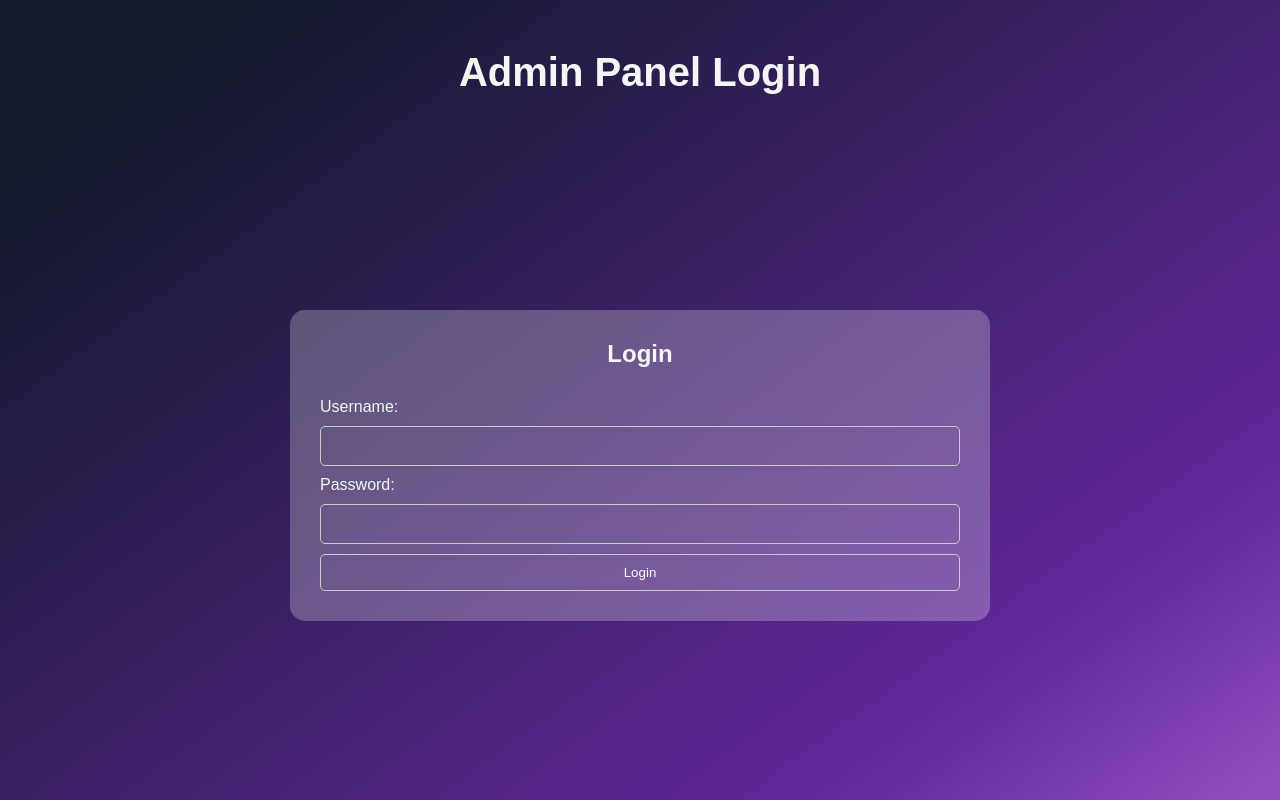
After one commit to PAtreju/AutoSciagi, a FastAPI app: template AutoSciagi/templates/login.html in a window 1280 px wide. The commit adds this page. Run offline with FastAPI, Linux system fonts and the light colour scheme; the template is opened without the code that fills it, so the values that code supplies are empty.

Commit message:
feat: implement user authentication with login and logout functionality

```diff
--- /dev/null
+++ b/AutoSciagi/auth.py
@@ -0,0 +1,97 @@
+from fastapi import Depends, HTTPException, status, Request, Form
+from fastapi.security import OAuth2PasswordBearer, OAuth2PasswordRequestForm
+from fastapi.responses import HTMLResponse, RedirectResponse
+from jose import JWTError, jwt
+from passlib.context import CryptContext
+from datetime import datetime, timedelta
+from typing import Optional
+import os
+from pydantic import BaseModel
+
+fake_users_db = {
+    "admin": {
+        "username": "admin",
+        "hashed_password": "$2b$12$R9h/cIPz0gi.URNNX3kh2OPST9/PgBHbzkvwjfLqxgOVMJeS8HOm2",  # "password"
+    }
+}
+
+# Security settings
+SECRET_KEY = os.getenv("SECRET_KEY", "b54b56e3b1e3ff241f9e049ecdcf5d6c15bbbcd8ee180d588d13dd45245a845a")
+ALGORITHM = "HS256"
+ACCESS_TOKEN_EXPIRE_MINUTES = 30
+
+# Models
+class Token(BaseModel):
+    access_token: str
+    token_type: str
+
+class TokenData(BaseModel):
+    username: Optional[str] = None
+
+class User(BaseModel):
+    username: str
+
+class UserInDB(User):
+    hashed_password: str
+
+# Password handling
+pwd_context = CryptContext(schemes=["bcrypt"], deprecated="auto")
+oauth2_scheme = OAuth2PasswordBearer(tokenUrl="token")
+
+# Password verification
+def verify_password(plain_password, hashed_password):
+    return pwd_context.verify(plain_password, hashed_password)
+
+def get_password_hash(password):
+    return pwd_context.hash(password)
+
+# User authentication
+def get_user(db, username: str):
+    if username in db:
+        user_dict = db[username]
+        return UserInDB(**user_dict)
+
+def authenticate_user(fake_db, username: str, password: str):
+    user = get_user(fake_db, username)
+    if not user:
+        return False
+    if not verify_password(password, user.hashed_password):
+        return False
+    return user
+
+# Token creation
+def create_access_token(data: dict, expires_delta: Optional[timedelta] = None):
+    to_encode = data.copy()
+    if expires_delta:
+        expire = datetime.utcnow() + expires_delta
+    else:
+        expire = datetime.utcnow() + timedelta(minutes=15)
+    to_encode.update({"exp": expire})
+    encoded_jwt = jwt.encode(to_encode, SECRET_KEY, algorithm=ALGORITHM)
+    return encoded_jwt
+
+# Get current user from token
+async def get_current_user(request: Request):
+    credentials_exception = HTTPException(
+        status_code=status.HTTP_401_UNAUTHORIZED,
+        detail="Could not validate credentials",
+        headers={"WWW-Authenticate": "Bearer"},
+    )
+
+    token = request.cookies.get("access_token")
+    if not token:
+        return None
+
+    try:
+        payload = jwt.decode(token, SECRET_KEY, algorithms=[ALGORITHM])
+        username: str = payload.get("sub")
+        if username is None:
+            return None
+        token_data = TokenData(username=username)
+    except JWTError:
+        return None
+
+    user = get_user(fake_users_db, username=token_data.username)
+    if user is None:
+        return None
+    return user
--- a/AutoSciagi/main.py
+++ b/AutoSciagi/main.py
@@ -1,12 +1,18 @@
-from fastapi import FastAPI, Request, Form, HTTPException
+from fastapi import FastAPI, Request, Form, HTTPException, Depends, status
 from fastapi.responses import HTMLResponse, RedirectResponse
 from fastapi.staticfiles import StaticFiles
 from fastapi.templating import Jinja2Templates
+from fastapi.security import OAuth2PasswordRequestForm
 from openai import OpenAI
 import os
 from pathlib import Path
 import datetime
 from dotenv import load_dotenv
+from auth import (
+    authenticate_user, create_access_token, get_current_user, ACCESS_TOKEN_EXPIRE_MINUTES,
+    User, fake_users_db
+)
+from datetime import timedelta
 
 app = FastAPI(docs_url=None, redoc_url=None)
 
@@ -57,12 +63,69 @@ async def get_brief(request: Request, filename: str):
         content = f.read()
     return HTMLResponse(content=content)
 
+# New login routes
+@app.get("/login", response_class=HTMLResponse)
+async def login_page(request: Request):
+    return templates.TemplateResponse("login.html", {"request": request})
+
+@app.post("/login", response_class=HTMLResponse)
+async def login(
+    request: Request,
+    username: str = Form(...),
+    password: str = Form(...)
+):
+    user = authenticate_user(fake_users_db, username, password)
+    if not user:
+        return templates.TemplateResponse(
+            "login.html",
+            {"request": request, "error": "Invalid username or password"}
+        )
+
+    access_token_expires = timedelta(minutes=ACCESS_TOKEN_EXPIRE_MINUTES)
+    access_token = create_access_token(
+        data={"sub": user.username}, expires_delta=access_token_expires
+    )
+
+    response = RedirectResponse(url="/panel", status_code=303)
+    response.set_cookie(
+        key="access_token",
+        value=access_token,
+        httponly=True,
+        max_age=1800,  # 30 minutes
+        expires=1800,
+    )
+
+    return response
+
+@app.get("/logout")
+async def logout():
+    response = RedirectResponse(url="/", status_code=303)
+    response.delete_cookie(key="access_token")
+    return response
+
+# Protected routes
 @app.get("/panel", response_class=HTMLResponse)
-async def get_index(request: Request):
+async def get_panel(request: Request):
+    user = await get_current_user(request)
+    if not user:
+        return RedirectResponse(url="/login", status_code=303)
+
     briefs = generate_briefs()
-    return templates.TemplateResponse("index.html", {"request": request, "briefs": briefs})
+    return templates.TemplateResponse(
+        "index.html",
+        {"request": request, "briefs": briefs, "user": user}
+    )
+
 @app.post("/create-brief", response_class=HTMLResponse)
-async def create_brief(request: Request, theme: str = Form(...), desc: str = Form(...)):
+async def create_brief(
+    request: Request,
+    theme: str = Form(...),
+    desc: str = Form(...)
+):
+    user = await get_current_user(request)
+    if not user:
+        return RedirectResponse(url="/login", status_code=303)
+
     try:
         response = client.chat.completions.create(
             model="gpt-4o-mini",
@@ -70,7 +133,6 @@ async def create_brief(request: Request, theme: str = Form(...), desc: str = For
                 {"role": "system", "content": "You are a helpful assistant that creates cheat sheets. Content of your response will be put in html div so include html tags."},
                 {"role": "user", "content": f"Napisz dokładną i rozwiniętą ściąge na temat: {theme}." + (f"Dodatkowe informajce: {desc}" if desc != "" else "")}
             ]
-
         )
         brief_content = response.choices[0].message.content
 
@@ -79,7 +141,7 @@ async def create_brief(request: Request, theme: str = Form(...), desc: str = For
         html_filename = f"{filename}.html"
         file_path = briefs_dir / html_filename
 
-        nl ='\n'
+        nl = '\n'
         brief_html = f"""
         <!DOCTYPE html>
         <html>
--- a/AutoSciagi/static/style.css
+++ b/AutoSciagi/static/style.css
@@ -140,3 +140,26 @@ button[type='submit']:hover {
         margin-bottom: 30px;
     }
 }
+
+.login-container {
+    display: flex;
+    justify-content: center;
+    align-items: center;
+    height: 80vh;
+}
+.login-form {
+    background-color: rgba(255,255,255, 0.25);
+    padding: 30px;
+    border-radius: 15px;
+    width: 300px;
+    max-width: 80%;
+}
+.login-form h2 {
+    text-align: center;
+    margin-bottom: 20px;
+}
+.error-message {
+    color: #ff6b6b;
+    text-align: center;
+    margin-bottom: 15px;
+}
--- /dev/null
+++ b/AutoSciagi/templates/login.html
@@ -0,0 +1,54 @@
+<!DOCTYPE html>
+<html>
+<head>
+    <title>Login - ShroomDev</title>
+    <meta name="viewport" content="width=device-width, initial-scale=1.0">
+    <link rel="stylesheet" href="/static/style.css">
+    <link rel="apple-touch-icon" sizes="180x180" href="../static/images/favicon_io/apple-touch-icon.png">
+    <link rel="icon" type="image/png" sizes="32x32" href="../static/images/favicon_io/favicon-32x32.png">
+    <link rel="icon" type="image/png" sizes="16x16" href="../static/images/favicon_io/favicon-16x16.png">
+    <link rel="manifest" href="../static/images/favicon_io/site.webmanifest">
+    <style>
+        .login-container {
+            display: flex;
+            justify-content: center;
+            align-items: center;
+            height: 80vh;
+        }
+        .login-form {
+            background-color: rgba(255,255,255, 0.25);
+            padding: 30px;
+            border-radius: 15px;
+            width: 300px;
+            max-width: 80%;
+        }
+        .login-form h2 {
+            text-align: center;
+            margin-bottom: 20px;
+        }
+        .error-message {
+            color: #ff6b6b;
+            text-align: center;
+            margin-bottom: 15px;
+        }
+    </style>
+</head>
+<body>
+    <header class="header">
+        <span>Admin Panel Login</span>
+    </header>
+    <div class="login-container">
+        <form action="/login" method="post" class="login-form">
+            {% if error %}
+            <div class="error-message">{{ error }}</div>
+            {% endif %}
+            <h2>Login</h2>
+            <span>Username:</span>
+            <input type="text" name="username" required>
+            <span>Password:</span>
+            <input type="password" name="password" required>
+            <button type="submit">Login</button>
+        </form>
+    </div>
+</body>
+</html>
```
Also changed, not shown: AutoSciagi/templates/index.html (+24 -0 lines).
